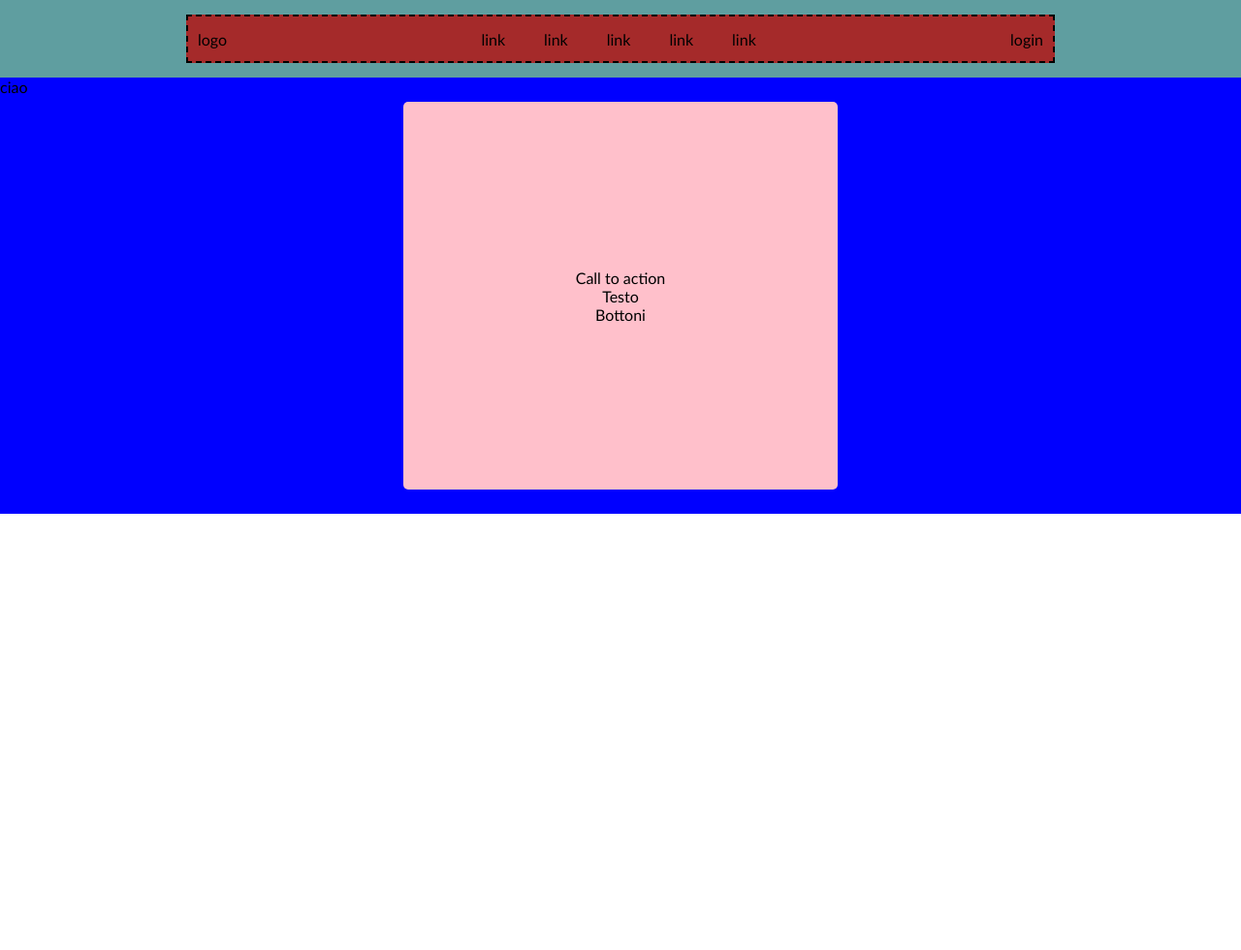
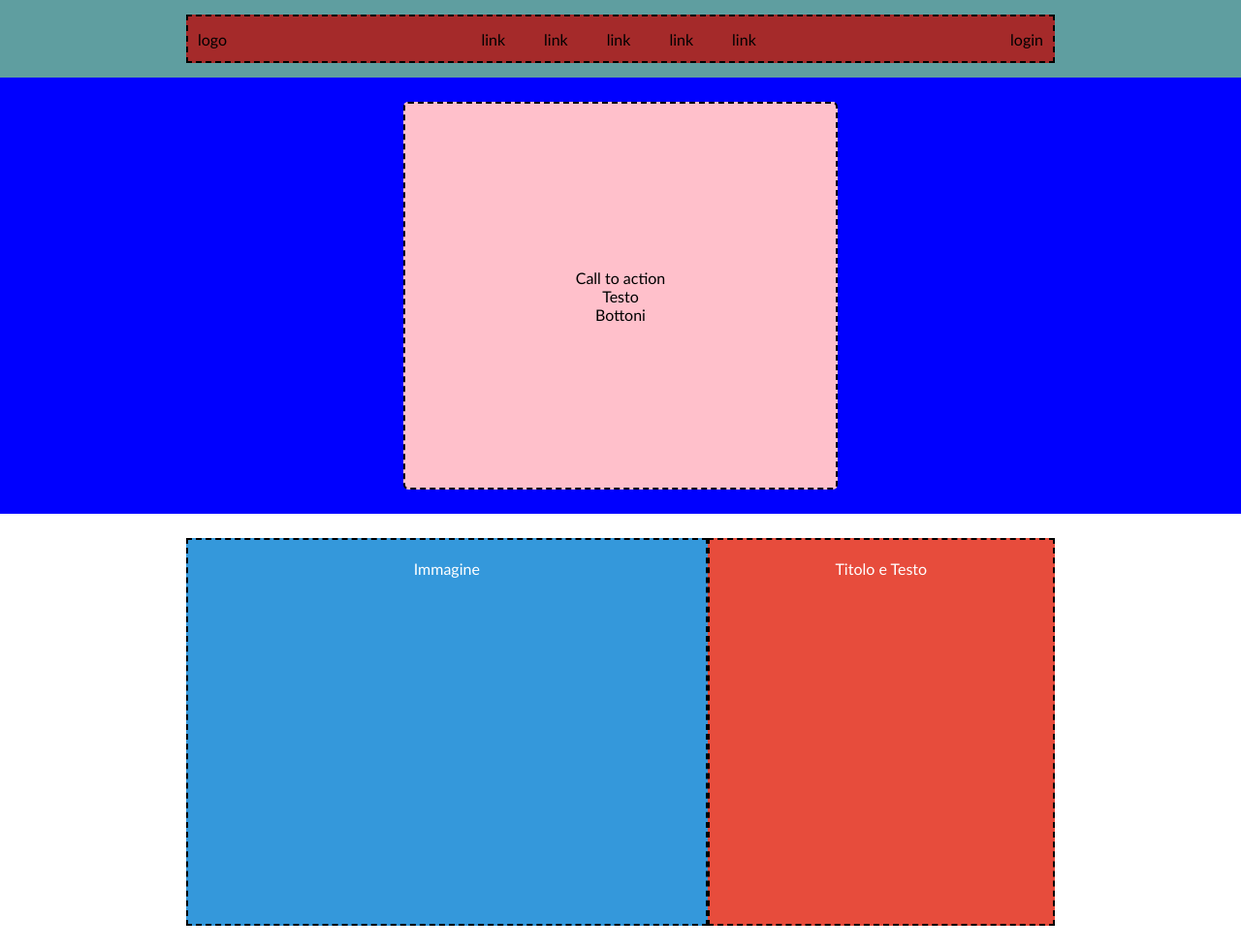
Before and after one commit to zeno-citiulo/htmlcss-struttura-discord, a plain HTML site: page index.html in a window 1280 px wide. Shown: the whole page at 97% size. Before the commit the page ends 800 px from the top, so only its background shows below. Drawn offline with Linux system fonts and the light colour scheme.

Commit message:
[add] first main box

```diff
--- a/css/style.css
+++ b/css/style.css
@@ -54,6 +54,8 @@ header nav ul a{
   padding: 5px 10px;
 }
 
+/************************* MAIN ****************************/
+
 .header-bot{
   background-color: blue;
   padding-top: 25px;
@@ -63,9 +65,6 @@ header nav ul a{
 
 .container-bot{
   margin: auto;
-}
-
-.container-bot{
   width: 35%;
 }
 
@@ -76,8 +75,42 @@ header nav ul a{
   display: flex;
   justify-content: center;
   align-items: center;
+  border: 2px dashed black;
 }
 
 p{
   text-align: center;
 }
+
+.half-dx {
+    display: flex;
+    width: 70%;
+    max-width: 1200px;
+}
+
+.box {
+    padding: 20px;
+    color: white;
+    text-align: center;
+    min-height: 400px;
+    border: 2px dashed black;
+}
+
+.box-dx {
+    background-color: #3498db;
+    width: 60%;
+}
+
+.box-sx {
+    background-color: #e74c3c;
+    width: 40%;
+}
+
+.box-top{
+  display: flex;
+  justify-content: center;
+  align-items: center;
+  background-color: white;
+  margin-top: 25px;
+  margin-bottom: 25px;
+}
--- a/index.html
+++ b/index.html
@@ -26,22 +26,24 @@
         <div class="col ">login</div>
       </div>
     </div>
-    <div class="header-bot">
-      <div class="container-bot">
-        <div class="row-bot">
-          <p>Call to action <br>Testo <br>Bottoni</p>
-        </div>
-      </div>
-    </div>
   </header>
 
 <main>
-  <div>
-    <span>ciao</span>
+  <div class="header-bot">
+    <div class="container-bot">
+      <div class="row-bot">
+        <p>Call to action <br>Testo <br>Bottoni</p>
+      </div>
+    </div>
   </div>
+  <div class="box-top">
+    <div class="half-dx">
+      <div class="box box-dx">Immagine</div>
+      <div class="box box-sx">Titolo e Testo</div>
+    </div>
+  </div>
+
 </main>
-<!--
-  <footer>Footer</footer>
--->
+
 </body>
 </html>
```
